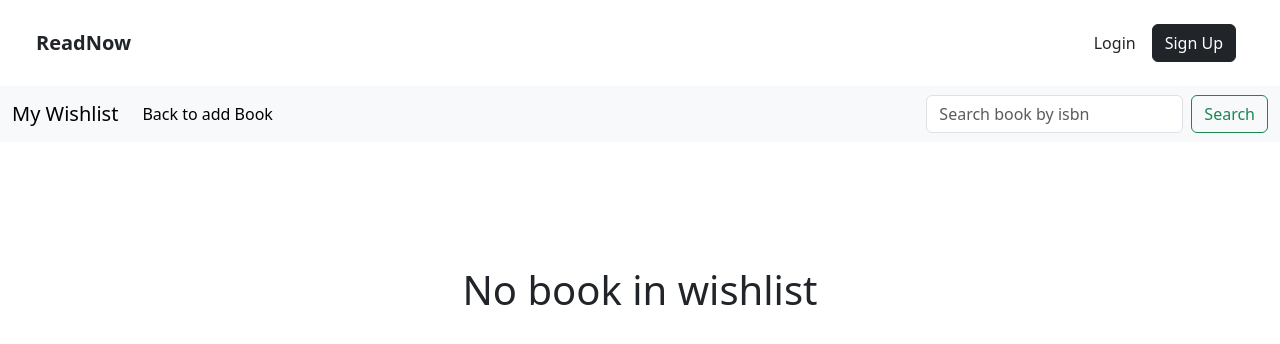
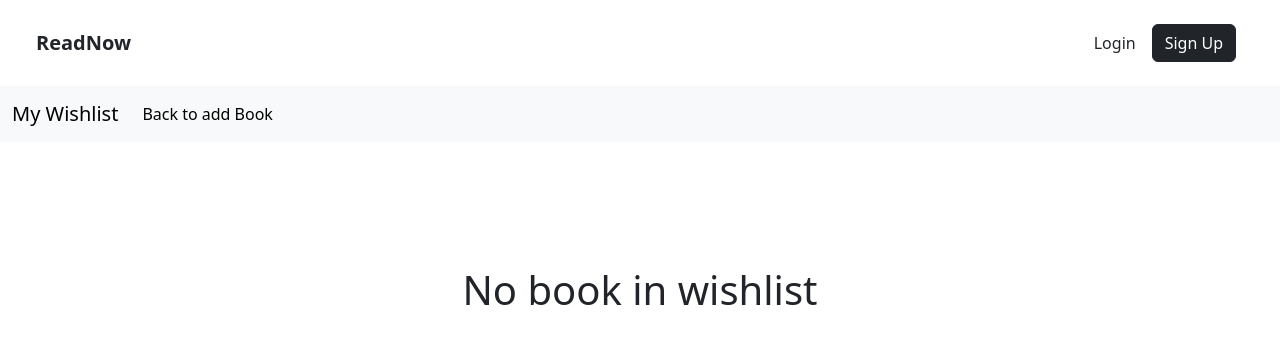
Before and after one commit to ReadNow-C14/MainApp-ReadNow, a Django app: page /wishlist/my-wishlist/ in a window 1280 px wide. Shown: the top 344 px of the page. Run offline with Django 4.2, Linux system fonts and the light colour scheme; data that the repository does not hold is empty; some libraries are stand-ins or nearby versions.

Commit message:
style (wishlist): delete search bar

```diff
--- a/wishlist/templates/wishlist.html
+++ b/wishlist/templates/wishlist.html
@@ -19,10 +19,6 @@
                         <a class="nav-link active" aria-current="page" href="../">Back to add Book</a>
                     </li>
                 </ul>
-                <form class="d-flex" role="search">
-                    <input class="form-control me-2" type="search" id="search_bar" placeholder="Search book by isbn" aria-label="Search">
-                    <button class="btn btn-outline-success" type="submit" onclick="search_book()">Search</button>
-                </form>
             </div>
         </div>
     </nav>
```
